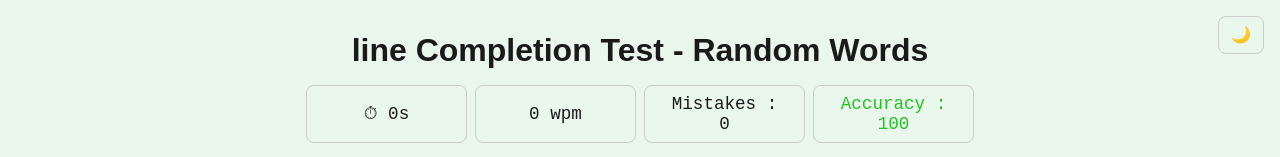
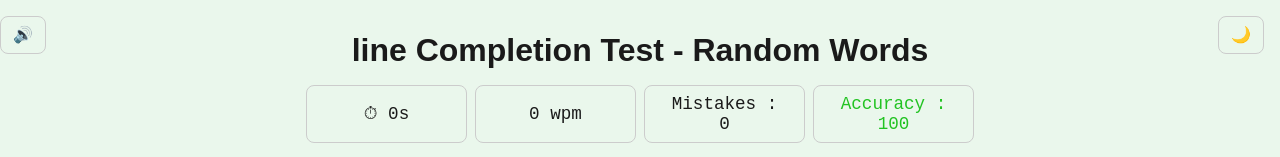
Before and after one commit to PrajuMaharjan/Visual_Typing_Speed_Tester, a React (Vite) app: page /test in a window 1280 px wide. Shown: the top 157 px of the page. Built offline with nearby package versions, Linux system fonts and the light colour scheme.

Commit message:
Built and implement a typing sound feature

```diff
--- a/src/App.tsx
+++ b/src/App.tsx
@@ -2,18 +2,22 @@ import { Route,Routes } from "react-router-dom";
 import LandingPage from "./pages/LandingPage";
 import TestPage from "./pages/TestPage";
 import ThemeToggle from "./components/ThemeToggle";
+import SoundToggle from "./components/SoundToggle";
 import { useTheme } from "./hooks/useTheme";
+import { useSound } from "./hooks/useSound";
 
 export default function App(){
   const {theme,toggleTheme}=useTheme();
+  const {soundEnabled,toggleSound,playKeySound}=useSound();
 
   return(
     <>
+      <SoundToggle soundEnabled={soundEnabled} onToggle={toggleSound} />
       <ThemeToggle theme={theme} onToggle={toggleTheme} />
 
       <Routes>
         <Route path="/" element={<LandingPage />} />
-        <Route path="/test" element={<TestPage />} />
+        <Route path="/test" element={<TestPage playKeySound={playKeySound} />} />
       </Routes>
 
     </>
--- /dev/null
+++ b/src/components/SoundToggle.tsx
@@ -0,0 +1,29 @@
+interface SoundToggleProps{
+    soundEnabled:boolean;
+    onToggle:()=>void;
+}
+
+export default function SoundToggle({soundEnabled,onToggle}:SoundToggleProps){
+    return(
+        <button onClick={onToggle}
+                aria-label="Toggle typing sound"
+                style = {{
+                            position:'sticky',
+                            top:'1rem',
+                            float:'left',
+                            marginRight:'1rem',
+                            padding:'0.5rem 0.75rem',
+                            border:'1px solid var(--color-border)',
+                            borderRadius:'8px',
+                            backgroundColor:'var(--color-bg)',
+                            color:'var(--color-text)',
+                            fontFamily:'monospace',
+                            fontSize:"1rem",
+                            cursor:'pointer',
+                            zIndex:20
+                        }}
+        >
+            {soundEnabled ? "🔊" : "🔇"}
+        </button>
+    );
+}
--- a/src/components/TypingInput.tsx
+++ b/src/components/TypingInput.tsx
@@ -10,9 +10,10 @@ interface TypingInputProps{
     onMoveLeft:()=>void;
     onMoveRight:()=>void;
     disabled:boolean;
+    playKeySound:(isMistake?:boolean)=>void;
 }
 
-export default function TypingInput({typed,target,cursor,onType,onBackspace,onMoveLeft,onMoveRight,disabled} : TypingInputProps){
+export default function TypingInput({typed,target,cursor,onType,onBackspace,onMoveLeft,onMoveRight,disabled,playKeySound} : TypingInputProps){
     const inputRef=useRef<HTMLInputElement>(null);
 
     // take over default browser type events with custom event
@@ -56,6 +57,7 @@ export default function TypingInput({typed,target,cursor,onType,onBackspace,onMo
 
         if(e.key==="Backspace"){
             e.preventDefault();
+            playKeySound(false);
             onBackspace();
             return;
         }
@@ -66,13 +68,19 @@ export default function TypingInput({typed,target,cursor,onType,onBackspace,onMo
         }
 
         e.preventDefault();
+        const isMistake=e.key !== target[cursor];
+        playKeySound(isMistake);
         onType(e.key);
     }
 
     function handleChange(e:ChangeEvent<HTMLInputElement>){
         if(e.target.value.length > typed.length){
-            onType(e.target.value[e.target.value.length-1]);
+            const typedChar=e.target.value[e.target.value.length-1];
+            const isMistake=typedChar !== target[cursor];
+            playKeySound(isMistake);
+            onType(typedChar);
         }else if(e.target.value.length<typed.length){
+            playKeySound(false);
             onBackspace();
         }
     }
--- /dev/null
+++ b/src/hooks/useSound.ts
@@ -0,0 +1,56 @@
+import { useState,useEffect,useCallback } from "react";
+
+const STORAGE_KEY="soundEnabled";
+
+function getStoredSoundEnabled():boolean{
+    const stored=localStorage.getItem(STORAGE_KEY);
+    return stored===null ? true : stored==="true";
+}
+
+let audioContext:AudioContext | null = null;
+
+function getAudioContext():AudioContext{
+    if(!audioContext){
+        audioContext=new AudioContext();
+    }
+    return audioContext;
+}
+
+// Different sound for correct keystrokes vs mistakes
+function typingAudio(isMistake:boolean):void{
+    const context=getAudioContext();
+    const oscillator=context.createOscillator();
+    const gainNode=context.createGain();
+
+    oscillator.type=isMistake ? "sawtooth" : "square";
+    oscillator.frequency.setValueAtTime(isMistake ? 180 : 700,context.currentTime);
+
+    const duration=isMistake ? 0.12 : 0.05;
+    gainNode.gain.setValueAtTime(0.15,context.currentTime);
+    gainNode.gain.exponentialRampToValueAtTime(0.0001,context.currentTime+duration);
+
+    oscillator.connect(gainNode);
+    gainNode.connect(context.destination);
+
+    oscillator.start();
+    oscillator.stop(context.currentTime+duration);
+}
+
+export function useSound(){
+    const [soundEnabled,setSoundEnabled]=useState<boolean>(getStoredSoundEnabled);
+
+    useEffect(()=>{
+        localStorage.setItem(STORAGE_KEY,String(soundEnabled));
+    },[soundEnabled]);
+
+    const toggleSound=useCallback(()=>{
+        setSoundEnabled(prevEnabled=>!prevEnabled);
+    },[]);
+
+    const playKeySound=useCallback((isMistake:boolean=false)=>{
+        if(!soundEnabled) return;
+        typingAudio(isMistake);
+    },[soundEnabled]);
+
+    return {soundEnabled,toggleSound,playKeySound};
+}
--- a/src/pages/TestPage.tsx
+++ b/src/pages/TestPage.tsx
@@ -18,7 +18,11 @@ import ResultsModal from "../components/ResultsModal";
 
 type Mode = "words" | "text";
 
-export default function TestPage() {
+interface TestPageProps{
+    playKeySound:(isMistake?:boolean)=>void;
+}
+
+export default function TestPage({playKeySound} : TestPageProps) {
     const [searchParams]=useSearchParams();
     const navigate=useNavigate();
 
@@ -162,6 +166,7 @@ export default function TestPage() {
                                 onMoveLeft={moveCursorLeft}
                                 onMoveRight={moveCursorRight}
                                 disabled={finished}
+                                playKeySound={playKeySound}
                 />
 
                 <div style={{marginTop:"2.5rem",display:"flex",justifyContent:'center',gap:'0.75rem'}}>
```
